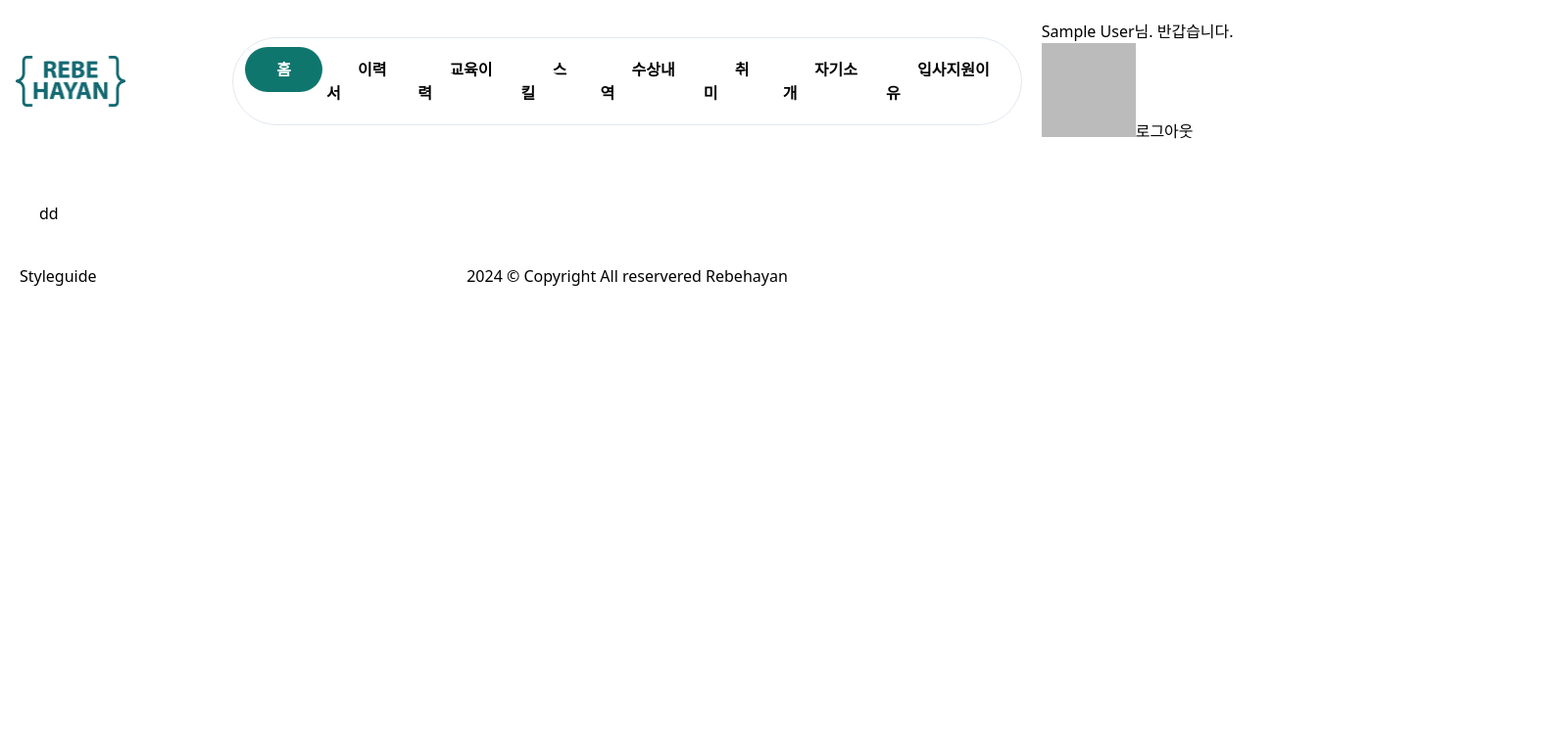
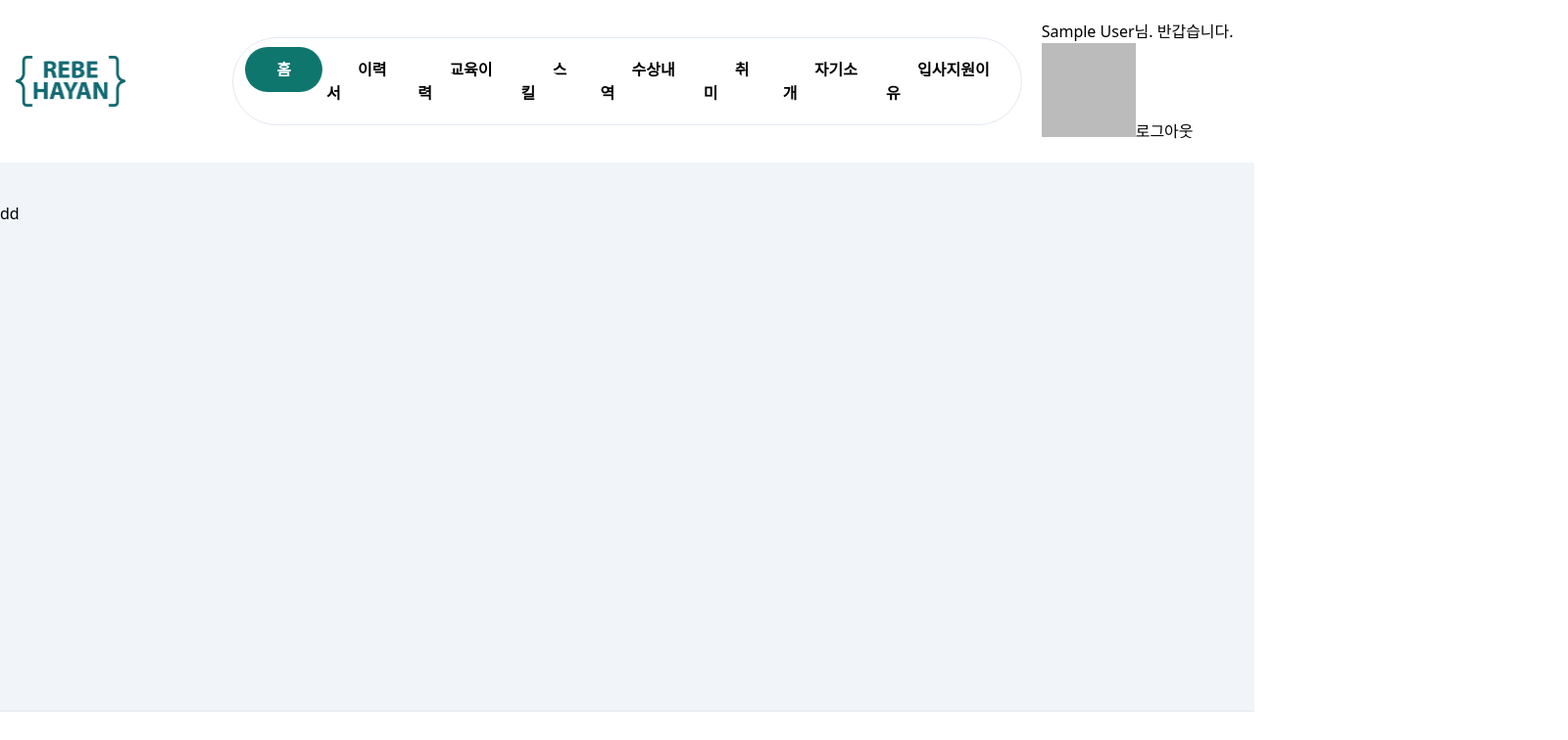
Before and after one commit to rebehayan/resumeadmin, a React (Vite) app: page / in a window 1280 px wide. Shown: the top 756 px of the page at 98% size, 1600 px wide, since content can reach past the window. Built offline with nearby package versions, Linux system fonts and the light colour scheme; no server answers; the database is empty; sample sign-in values are in the browser's storage.

Commit message:
Feat:레이아웃보완

```diff
--- a/src/App.jsx
+++ b/src/App.jsx
@@ -6,6 +6,7 @@ import Join from "./pages/Join";
 import Style from "./pages/Style";
 import ProtectedRoute from "./route/ProtectedRoute";
 import NotFound from "./pages/NotFound";
+import Project from "./pages/Project";
 import Resume from "./pages/Resume";
 import Mypage from "./pages/Mypage";
 
@@ -29,6 +30,10 @@ const router = createBrowserRouter([
       {
         path: "/resume",
         element: <Resume />,
+      },
+      {
+        path: "/project",
+        element: <Project />,
       },
       {
         path: "/mypage",
--- /dev/null
+++ b/src/components/Heading.jsx
@@ -0,0 +1,8 @@
+const Heading = ({ tag, text }) => {
+  const TagName = tag;
+  if (tag == "h2") {
+    return <TagName className="text-xl font-semibold mb-4">{text}</TagName>;
+  }
+};
+
+export default Heading;
--- a/src/layout/Footer.jsx
+++ b/src/layout/Footer.jsx
@@ -3,12 +3,11 @@ import { Link } from "react-router-dom";
 const Footer = () => {
   const year = new Date().getFullYear();
   return (
-    <footer className="grid grid-cols-[1fr_3fr_1fr] px-5">
+    <footer className="flex justify-between px-5 py-10 border-t-[1px] border-slate-200">
+      <div className="text-center">{year} &copy; Copyright All reservered Rebehayan</div>
       <div>
         <Link to="/styleguide">Styleguide</Link>
       </div>
-      <div className="text-center">{year} &copy; Copyright All reservered Rebehayan</div>
-      <div></div>
     </footer>
   );
 };
--- a/src/pages/Layout.jsx
+++ b/src/pages/Layout.jsx
@@ -6,8 +6,10 @@ const Layout = () => {
   return (
     <>
       <Header />
-      <main className="p-10">
-        <Outlet />
+      <main className="py-10 bg-slate-100 min-h-[70vh]">
+        <div className="mx-auto w-[100rem]">
+          <Outlet />
+        </div>
       </main>
       <Footer />
     </>
```
